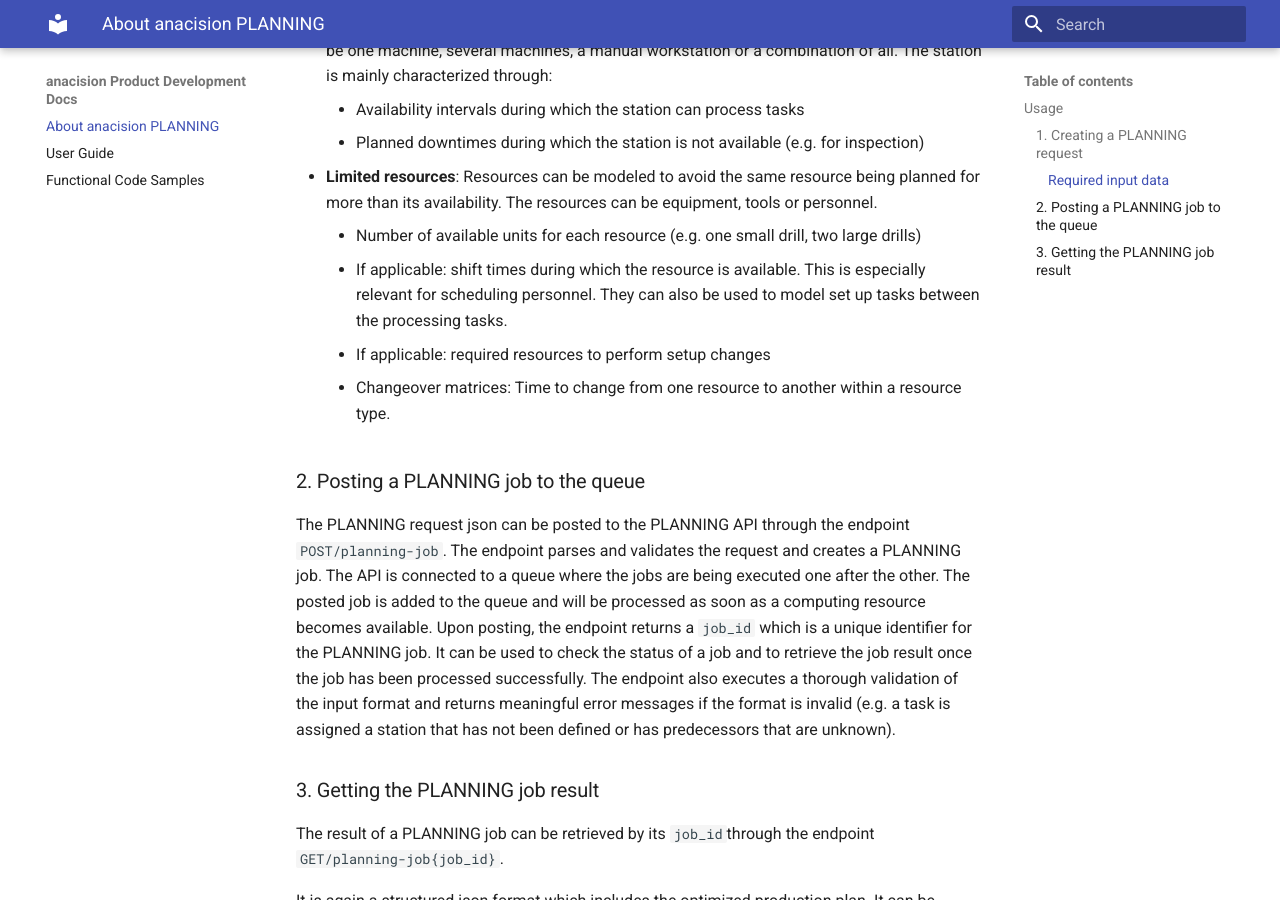
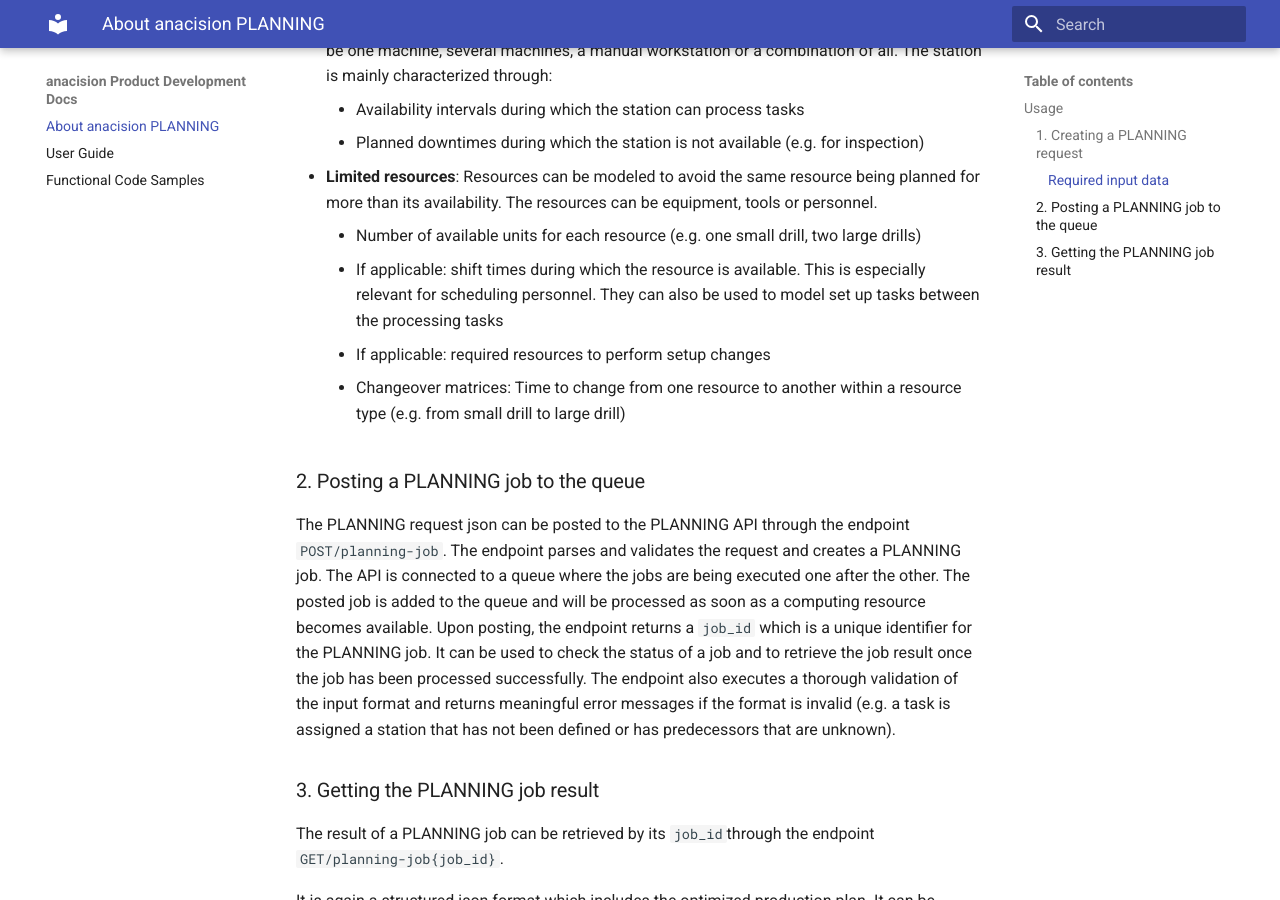
Before and after one commit to anacision/anacision-planning-user-guide, an MkDocs documentation site: the page built from docs/user_documentation/about_anacision_planning.md, in a window 1280 px wide and 900 px high, scrolled down 1902 px. Built offline with MkDocs 1.6.1 and Material for MkDocs 9.7.7, drawn with Linux system fonts in a browser that asks for light colours.

Commit message:
docs: add example

````diff
--- a/docs/user_documentation/about_anacision_planning.md
+++ b/docs/user_documentation/about_anacision_planning.md
@@ -63,9 +63,9 @@
 * **Limited resources**: Resources can be modeled to avoid the same resource being planned for more than its availability. The resources can be equipment, tools or personnel.
     * Number of available units for each resource (e.g. one small drill, two large drills)
     * If applicable: shift times during which the resource is available. This is especially
-    relevant for scheduling personnel. They can also be used to model set up tasks between the processing tasks.
+    relevant for scheduling personnel. They can also be used to model set up tasks between the processing tasks
     * If applicable: required resources to perform setup changes
-    * Changeover matrices: Time to change from one resource to another within a resource type.
+    * Changeover matrices: Time to change from one resource to another within a resource type (e.g. from small drill to large drill)
 
 ### 2. Posting a PLANNING job to the queue
 The PLANNING request json can be posted to the PLANNING API through the endpoint ```POST/planning-job```.
````
